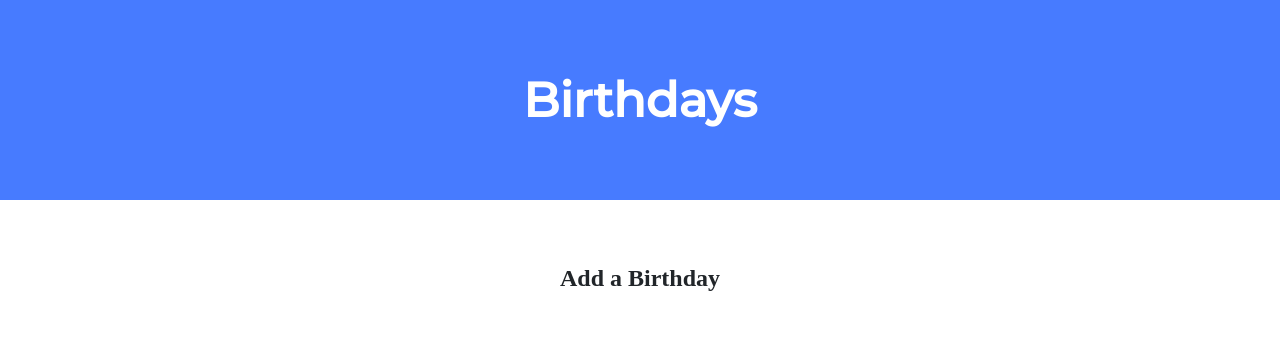
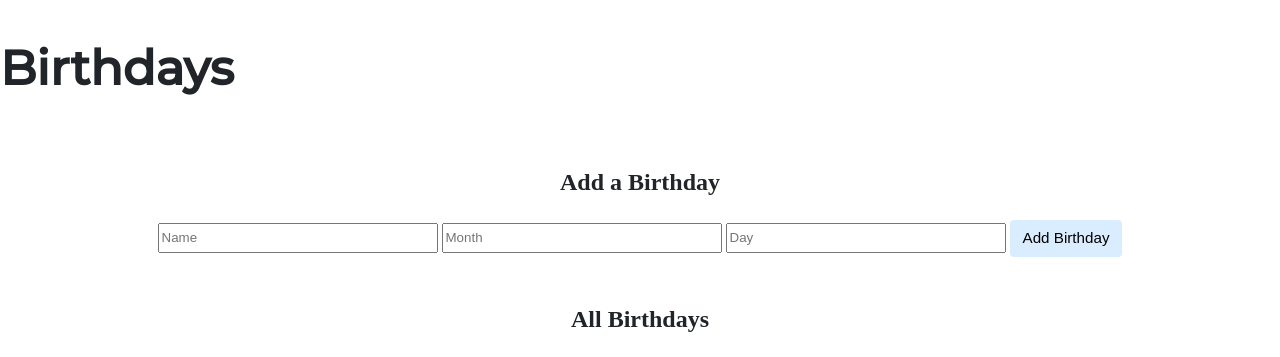
Before and after one commit to officialshy1/cs50-portfolio, a Flask app: template birthdays/templates/index.html in a window 1280 px wide. Shown: the top 357 px of the page. Run offline with Flask 2, Linux system fonts and the light colour scheme; the template is opened without the code that fills it, so the values that code supplies are empty; some libraries are stand-ins or nearby versions.

Commit message:
Tue, Dec 20, 2022, 5:13 PM +00:00

```diff
--- a/birthdays/templates/index.html
+++ b/birthdays/templates/index.html
@@ -7,14 +7,19 @@
         <title>Birthdays</title>
     </head>
     <body>
-        <div class="header">
+        <div class="jumbotron">
             <h1>Birthdays</h1>
         </div>
         <div class="container">
             <div class="section">
 
                 <h2>Add a Birthday</h2>
-                <!-- TODO: Create a form for users to submit a name, a month, and a day -->
+                <form action="/" method="post">
+                    <input name="name" autocomplete="off" placeholder="Name" type="text">
+                    <input name="month" autocomplete="off" placeholder="Month" type="number">
+                    <input name="day" autocomplete="off" placeholder="Day" type="number">
+                    <input type="submit" value="Add Birthday">
+                </form>
             </div>
 
             <div class="section">
@@ -28,7 +33,12 @@
                         </tr>
                     </thead>
                     <tbody>
-                        <!-- TODO: Loop through the database entries to display them in this table -->
+                        {% for row in bday%}
+                        <tr>
+                            <td>{{row["name"]}}</td>
+                            <td>{{row["month"]}}/{{row["day"]}}</td>
+                        </tr>
+                        {% endfor %}
                     </tbody>
                 </table>
             </div>
```
